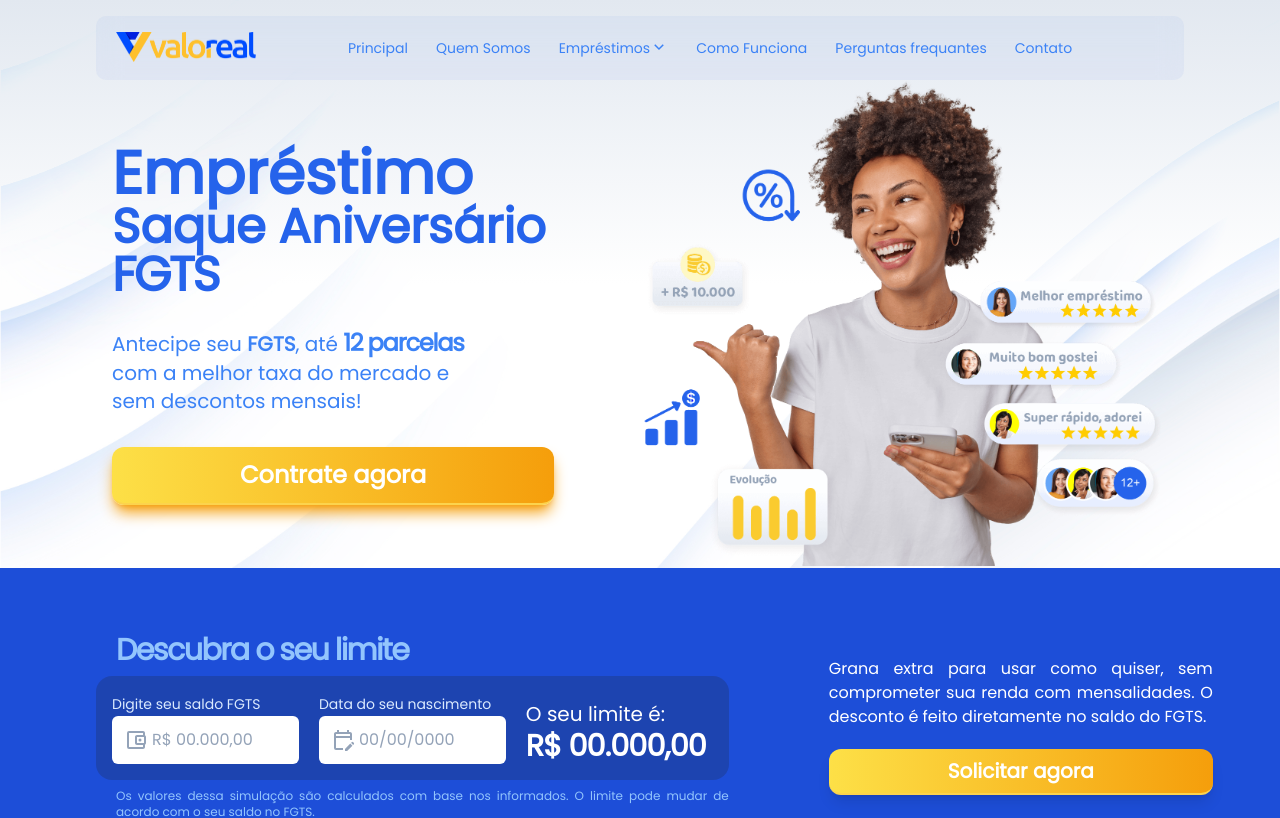
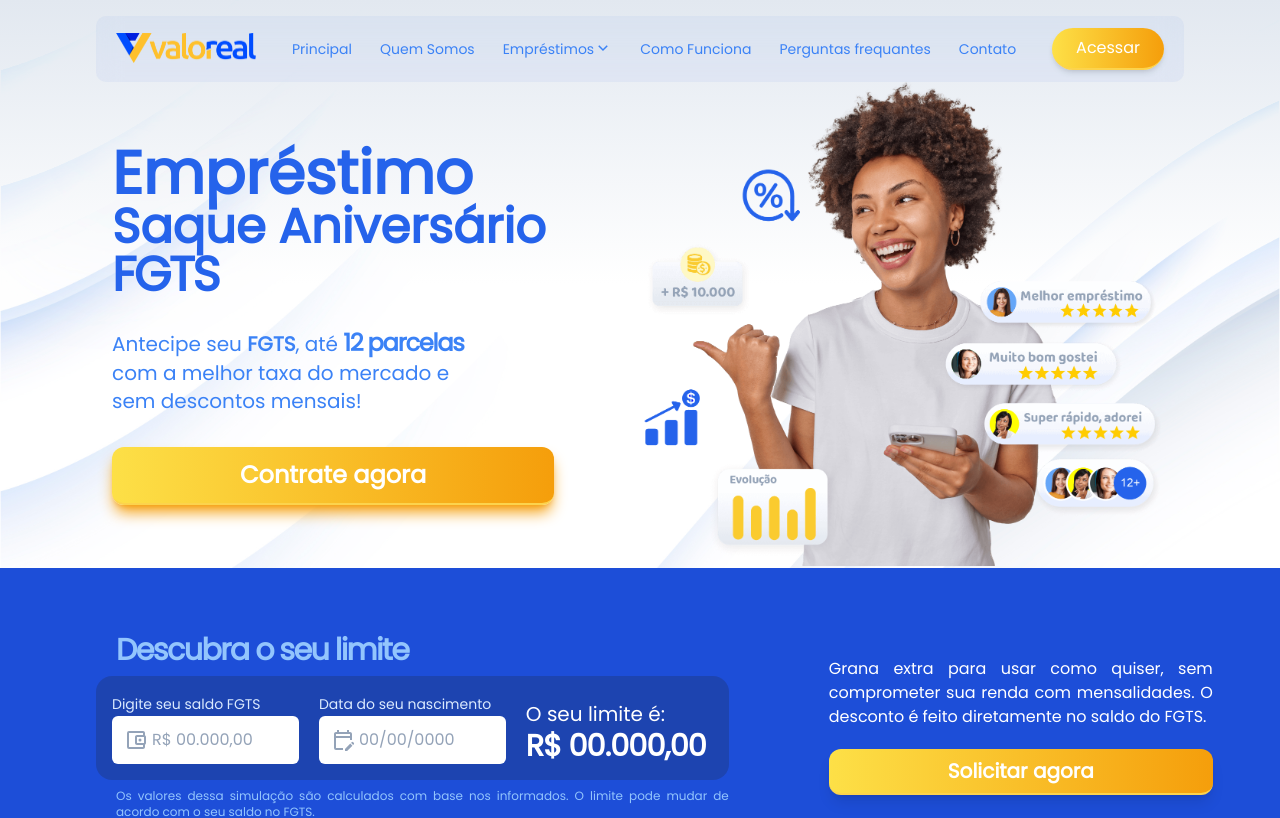
Before and after one commit to mdamascena/newsite, a Next.js app: page /saque-aniversario in a window 1280 px wide. Shown: the top 818 px of the page. Built offline with nearby package versions, Linux system fonts and the light colour scheme; a web font is replaced by a local one.

Commit message:
Criação botão acessar no nav

```diff
--- a/components/GERAL/Header.jsx
+++ b/components/GERAL/Header.jsx
@@ -6,6 +6,31 @@ import tw from 'tailwind-styled-components'
 
 import { useEffect, useState } from 'react'
 import {RiArrowDownSLine} from 'react-icons/ri'
+
+const BtnMenu = tw.button`
+    bg-gradient-to-r
+    from-yellow-300
+    to-amber-500
+    text-md
+    lg:py-2
+    py-1
+    lg:px-6
+    px-4
+    poppins
+    rounded-full
+    text-white
+    shadow-md
+    border-b-2
+    border-amber-300
+    focus:outline-none
+    hover:shadow-md
+    hover:bg-gradient-to-r
+    hover:to-amber-500
+    hover:from-yellow-400
+    hover:ring-offset-0
+    hover:ring-4
+    hover:ring-amber-200
+`;
 
 const Li = tw.li`
     hover:scale-[1.2]
@@ -99,15 +124,7 @@ export default function Header() {
                 </nav>
 
                 <div className='justify-items-stretch'>
-                    {/*<Button className='normal-case justify-self-end bg-gradient-to-r from-yellow-300 to-amber-500 hover:bg-gradient-to-r hover:to-amber-500 hover:from-yellow-400'
-                        color="amber"
-                        buttonType="filled"
-                        size="regular"
-                        rounded={true}
-                        block={false}
-                        iconOnly={false}
-                        ripple="light"> <span className='hidden lg:block poppins'>Acessar conta</span><span className='lg:hidden poppins'>Entrar</span>
-                    </Button>*/}
+                    <BtnMenu>Acessar</BtnMenu>
                 </div>
 
                 <div className='space-y-[5px] ml-5 cursor-pointer overflow-hidden lg:hidden' onClick={btnClick}>
--- a/components/GERAL/Header_branco.jsx
+++ b/components/GERAL/Header_branco.jsx
@@ -14,6 +14,31 @@ const Li = tw.li`
     duration-500
     text-sm
     cursor-pointer
+`;
+
+const BtnMenu = tw.button`
+    bg-gradient-to-r
+    from-yellow-300
+    to-amber-500
+    text-md
+    lg:py-2
+    py-1
+    lg:px-6
+    px-4
+    poppins
+    rounded-full
+    text-white
+    shadow-md
+    border-b-2
+    border-amber-300
+    focus:outline-none
+    hover:shadow-md
+    hover:bg-gradient-to-r
+    hover:to-amber-500
+    hover:from-yellow-400
+    hover:ring-offset-0
+    hover:ring-4
+    hover:ring-amber-200
 `;
 
 const LiSm = tw.li`
@@ -99,11 +124,10 @@ export default function Header() {
                 </nav>
 
                 <div className='justify-items-stretch'>
-                    {/*<Button className='normal-case justify-self-end bg-gradient-to-r from-yellow-300 to-amber-500 hover:bg-gradient-to-r hover:to-amber-500 hover:from-yellow-400'
-                        buttonType="filled"
-                        rounded={true}
-                        ripple="light"> <span className='hidden lg:block poppins'>Acessar conta</span><span className='lg:hidden poppins'>Entrar</span>
-                    </Button>*/}
+                    <BtnMenu>
+                        Acessar
+                    </BtnMenu>
+
                 </div>
 
                 <div className='space-y-[5px] ml-5 cursor-pointer overflow-hidden lg:hidden' onClick={btnClick}>
```
